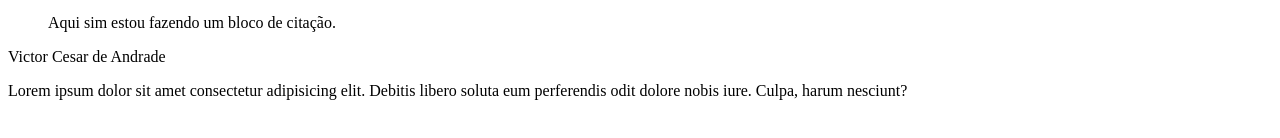
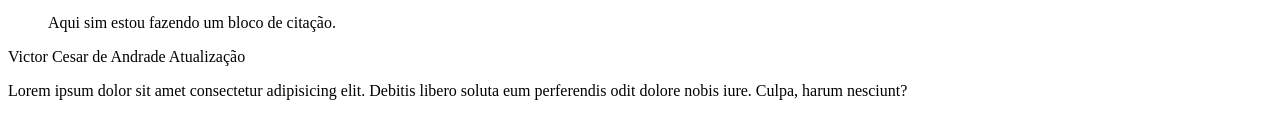
Before and after one commit to Vctorand/CursoTesteJS, a plain HTML site: page index.html in a window 1280 px wide. Shown: the part 260-398 px from the top of the page. Drawn offline with Linux system fonts and the light colour scheme.

Commit message:
refactor: alter index.html

```diff
--- a/index.html
+++ b/index.html
@@ -1,30 +1,24 @@
 <!DOCTYPE html>
 <html lang="pt-BR">
+
 <head>
   <meta charset="UTF-8" />
   <meta http-equiv="X-UA-Compatible" content="IE=edge" />
   <meta name="viewport" content="width=device-width, initial-scale=1.0" />
   <title>Document</title>
 </head>
+
 <body>
   <h1>Cabeçalho</h1>
   <p>
     <b> Lorem</b> <strong>ipsum</strong> <i>dolor</i> <em>sit</em>
 
-      <a
-        href="https://www.politize.com.br/participacao-feminina-politica/?https://www.politize.com.br/&gclid=CjwKCAiAk--dBhABEiwAchIwkSe02vh9jf8GnA67n3Xl7hIHe7_8ybj4w97V9UOYnBtIBspUIf_3MRoCn8QQAvD_BwE"
-        target="blank"
-        >amet</a
-      >
+    <a href="https://www.politize.com.br/participacao-feminina-politica/?https://www.politize.com.br/&gclid=CjwKCAiAk--dBhABEiwAchIwkSe02vh9jf8GnA67n3Xl7hIHe7_8ybj4w97V9UOYnBtIBspUIf_3MRoCn8QQAvD_BwE"
+      target="blank">amet</a>
 
-      <q
-        ><img
-          class="img-in-text"
+    <q><img class="img-in-text"
         src="https://upload.wikimedia.org/wikipedia/commons/thumb/c/c5/Rose-Sanderson-Votes-for-Women.jpeg/799px-Rose-Sanderson-Votes-for-Women.jpeg?20090419064039"
-          alt="mulheres feministas"
-          widht="200"
-          height="100"
-        />
+        alt="mulheres feministas" widht="200" height="100" />
     </q>
     consectetur adipisicing elit.
     <ins>Dolorum</ins> ex unde <s>quibusdam</s> suscipit, 2<sup>2</sup>dolore
@@ -36,10 +30,11 @@
 
   <blockquote>Aqui sim estou fazendo um bloco de citação.</blockquote>
 
-    <div class="red">Victor Cesar de Andrade</div>
+  <div class="red">Victor Cesar de Andrade Atualização</div>
   <p>
     Lorem ipsum dolor sit amet consectetur adipisicing elit. Debitis libero
     soluta eum perferendis odit dolore nobis iure. Culpa, harum nesciunt?
   </p>
 </body>
+
 </html>
```
Lines whose indentation alone changed are shown as unchanged.
